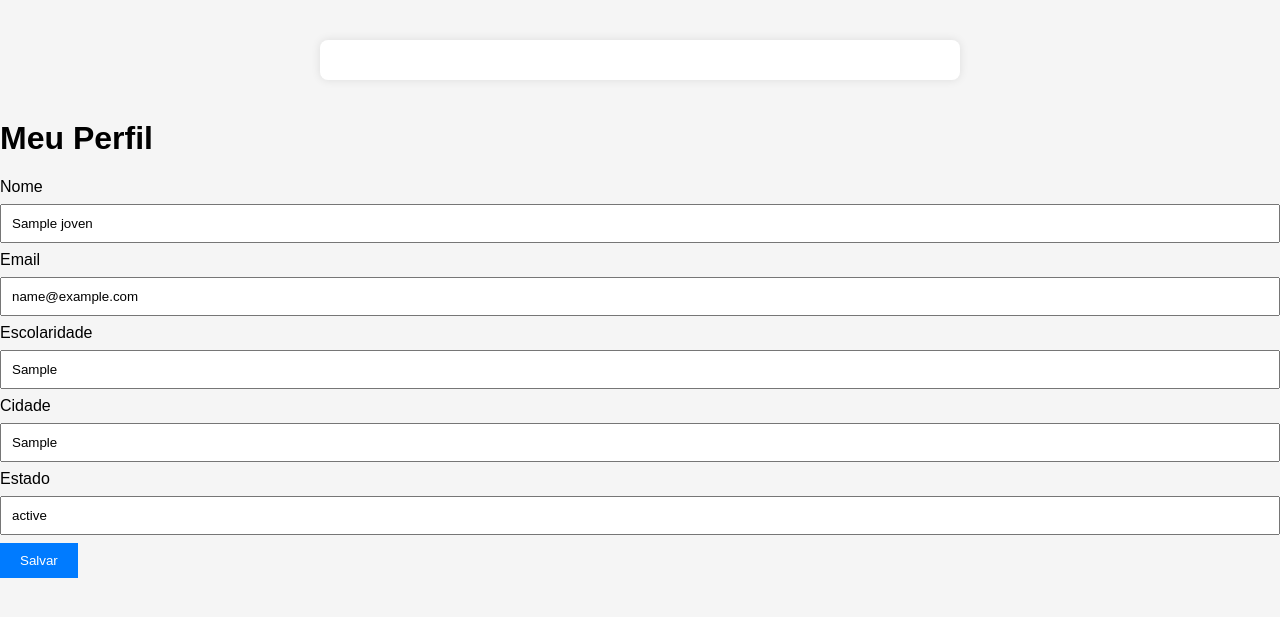
After one commit to KingTedious/AESTUS, a PHP site: page /jovem/perfil.php in a window 1280 px wide. The commit adds this page. Shown: the top 617 px of the page. Run offline with PHP 8.4, Linux system fonts and the light colour scheme; the visitor is signed in with stand-in values (Sample User, id 1); tables that the repository leaves empty or names only in its code hold one stand-in row (values such as "Sample post").

Commit message:
v2.10 - [Alterações medianas]

```diff
--- a/Vagas/candidatar.php
+++ b/Vagas/candidatar.php
@@ -1,3 +1,7 @@
+<?php include("../includes/header.php"); ?>
+
+<link rel="stylesheet" href="../assets/css/style.css">
+
 <?php
 include("../includes/config.php");
 session_start();
@@ -19,3 +23,5 @@ echo "Candidatura realizada com sucesso!";
 echo "Você já se candidatou a essa vaga.";
 }
 ?>
+
+<?php include("../includes/footer.php"); ?>
--- a/Vagas/candidatos.php
+++ b/Vagas/candidatos.php
@@ -1,3 +1,7 @@
+<?php include("../includes/header.php"); ?>
+
+<link rel="stylesheet" href="../assets/css/style.css">
+
 <?php
 include("../includes/config.php");
 session_start();
@@ -41,3 +45,5 @@ echo "Nenhum candidato ainda.";
 
 }
 ?>
+
+<?php include("../includes/footer.php"); ?>
--- a/Vagas/criar.php
+++ b/Vagas/criar.php
@@ -1,3 +1,7 @@
+<?php include("../includes/header.php"); ?>
+
+<link rel="stylesheet" href="../assets/css/style.css">
+
 <?php
 include("../includes/config.php");
 session_start();
@@ -64,3 +68,5 @@ Tipo de contrato:<br>
 <button type="submit">Publicar vaga</button>
 
 </form>
+
+<?php include("../includes/footer.php"); ?>
--- /dev/null
+++ b/assets/css/style.css
@@ -0,0 +1,44 @@
+body {
+    font-family: Arial, sans-serif;
+    background: #f5f5f5;
+    margin: 0;
+    padding: 0;
+}
+
+.container {
+    width: 600px;
+    margin: 40px auto;
+    background: white;
+    padding: 20px;
+    border-radius: 8px;
+    box-shadow: 0 0 10px rgba(0, 0, 0, 0.1);
+}
+
+input,
+textarea {
+    width: 100%;
+    padding: 10px;
+    margin: 8px 0;
+    box-sizing: border-box;
+}
+
+button {
+    padding: 10px 20px;
+    background: #007bff;
+    color: white;
+    border: none;
+    cursor: pointer;
+}
+
+button:hover {
+    background: #0056b3;
+}
+
+a {
+    color: #007bff;
+    text-decoration: none;
+}
+
+hr {
+    margin: 20px 0;
+}
--- a/empresa/cadastro.php
+++ b/empresa/cadastro.php
@@ -1,3 +1,7 @@
+<?php include("../includes/header.php"); ?>
+
+<link rel="stylesheet" href="../assets/css/style.css">
+
 <?php
 include("../includes/config.php");
 
@@ -69,3 +73,5 @@ Telefone:<br>
 <button type="submit">Cadastrar Empresa</button>
 
 </form>
+
+<?php include("../includes/footer.php"); ?>
--- a/includes/footer.php
+++ b/includes/footer.php
@@ -1,17 +1,4 @@
-<?php
-$scriptPath = str_replace('\\', '/', $_SERVER['SCRIPT_NAME'] ?? '');
-$segments = explode('/', trim($scriptPath, '/'));
-$basePath = isset($segments[0]) && $segments[0] !== '' ? '/' . $segments[0] : '';
-?>
-  <footer class="footer">
-    <p>&copy; 2026 <strong>JovemConnect</strong> - promovendo inclusao e oportunidades atraves da tecnologia e IA.</p>
-    <div class="footer-links">
-      <a href="#">Termos</a>
-      <a href="#">Privacidade</a>
-      <a href="#">Contato</a>
-    </div>
-  </footer>
+</div>
 
-  <script src="<?php echo $basePath; ?>/script.js"></script>
 </body>
 </html>
--- a/includes/header.php
+++ b/includes/header.php
@@ -1,35 +1,11 @@
-<?php
-if (session_status() === PHP_SESSION_NONE) {
-  session_start();
-}
-
-$scriptPath = str_replace('\\', '/', $_SERVER['SCRIPT_NAME'] ?? '');
-$segments = explode('/', trim($scriptPath, '/'));
-$basePath = isset($segments[0]) && $segments[0] !== '' ? '/' . $segments[0] : '';
-?>
 <!DOCTYPE html>
-<html lang="pt-BR">
+<html>
 <head>
-  <meta charset="UTF-8">
-  <meta name="viewport" content="width=device-width, initial-scale=1.0">
-  <title>JovemConnect</title>
-  <link rel="stylesheet" href="<?php echo $basePath; ?>/assets/style.css">
-  <link rel="preconnect" href="https://fonts.googleapis.com">
-  <link rel="preconnect" href="https://fonts.gstatic.com" crossorigin>
-  <link href="https://fonts.googleapis.com/css2?family=Inter:wght@400;500;600;700&display=swap" rel="stylesheet">
+<meta charset="UTF-8">
+<title>JovemConnect</title>
+<link rel="stylesheet" href="/JovemConnect/jovemconnect_v2.05/assets/css/style.css">
 </head>
 
 <body>
-  <header class="navbar">
-    <div class="nav-logo">
-      <img src="<?php echo $basePath; ?>/assets/logo.svg" alt="Logo JovemConnect">
-      <h1>Jovem<span>Connect</span></h1>
-    </div>
 
-    <nav class="nav-links">
-      <a href="<?php echo $basePath; ?>/index.php">Sobre</a>
-      <a href="<?php echo $basePath; ?>/pages/login.php">Entrar</a>
-      <a href="<?php echo $basePath; ?>/pages/cadastro_jovem.php" class="btn-nav">Comecar</a>
-      <button id="themeToggle" class="theme-btn" title="Alternar tema">Tema</button>
-    </nav>
-  </header>
+<div class="container"></div>
--- a/index.php
+++ b/index.php
@@ -1,3 +1,5 @@
+<?php include("../includes/header.php"); ?>
+
 <h1>JovemConnect</h1>
 
 <p>Escolha como deseja entrar:</p>
@@ -17,3 +19,6 @@
 <br>
 
 <a href="empresa/cadastro.php">Cadastrar como Empresa</a>
+
+
+<?php include("../includes/footer.php"); ?>
--- a/jovem/cadastro.php
+++ b/jovem/cadastro.php
@@ -1,3 +1,7 @@
+<?php include("../includes/header.php"); ?>
+
+<link rel="stylesheet" href="../assets/css/style.css">
+
 <?php
 include("../includes/config.php");
 
@@ -79,3 +83,5 @@ Telefone:<br>
 <button type="submit">Cadastrar</button>
 
 </form>
+
+<?php include("../includes/footer.php"); ?>
--- /dev/null
+++ b/jovem/perfil.php
@@ -0,0 +1,63 @@
+<?php
+include("../includes/config.php");
+session_start();
+
+if(!isset($_SESSION['jovem_id'])){
+    echo "Acesso negado.";
+    exit;
+}
+
+$jovem_id = $_SESSION['jovem_id'];
+
+if($_SERVER['REQUEST_METHOD'] == 'POST'){
+
+$nome = $_POST['nome'];
+$email = $_POST['email'];
+$escolaridade = $_POST['escolaridade'];
+$cidade = $_POST['cidade'];
+$estado = $_POST['estado'];
+
+$sql = "UPDATE jovens SET
+nome='$nome',
+email='$email',
+escolaridade='$escolaridade',
+cidade='$cidade',
+estado='$estado'
+WHERE id='$jovem_id'";
+
+$conn->query($sql);
+
+echo "Perfil atualizado!";
+}
+
+$sql = "SELECT * FROM jovens WHERE id = '$jovem_id'";
+$result = $conn->query($sql);
+$jovem = $result->fetch_assoc();
+?>
+
+<?php include("../includes/header.php"); ?>
+
+<h1>Meu Perfil</h1>
+
+<form method="POST">
+
+<label>Nome</label>
+<input type="text" name="nome" value="<?php echo $jovem['nome']; ?>">
+
+<label>Email</label>
+<input type="email" name="email" value="<?php echo $jovem['email']; ?>">
+
+<label>Escolaridade</label>
+<input type="text" name="escolaridade" value="<?php echo $jovem['escolaridade']; ?>">
+
+<label>Cidade</label>
+<input type="text" name="cidade" value="<?php echo $jovem['cidade']; ?>">
+
+<label>Estado</label>
+<input type="text" name="estado" value="<?php echo $jovem['estado']; ?>">
+
+<button type="submit">Salvar</button>
+
+</form>
+
+<?php include("../includes/footer.php"); ?>
```
Also changed, not shown: Candidaturas/minhas.php (added, +43 -0 lines), Vagas/listar.php (+16 -0 lines), Vagas/minhas.php (added, +39 -0 lines), dashboard/empresa.php (added, +25 -0 lines), dashboard/jovem.php (added, +27 -0 lines), empresa/login.php (+7 -1 lines), jovem/login.php (+7 -1 lines).
